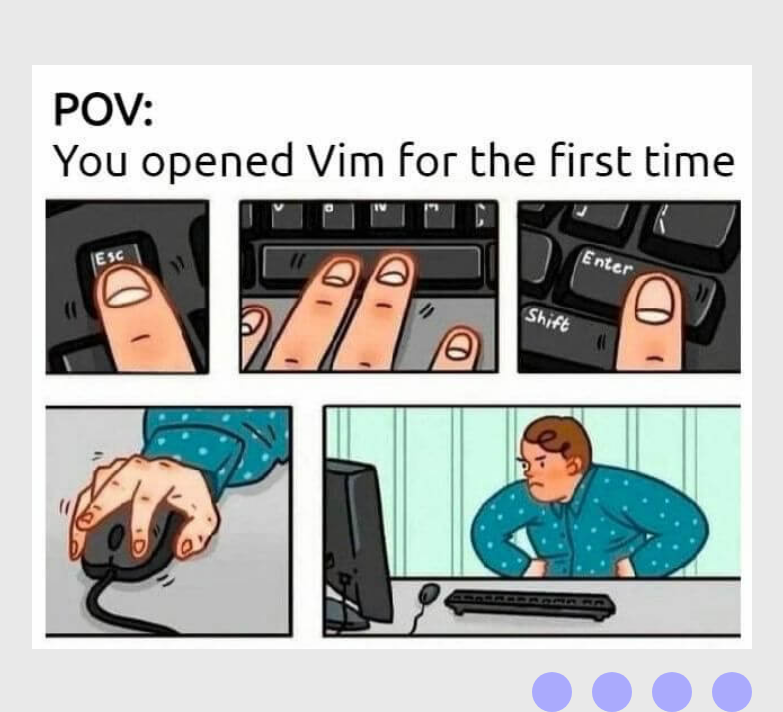
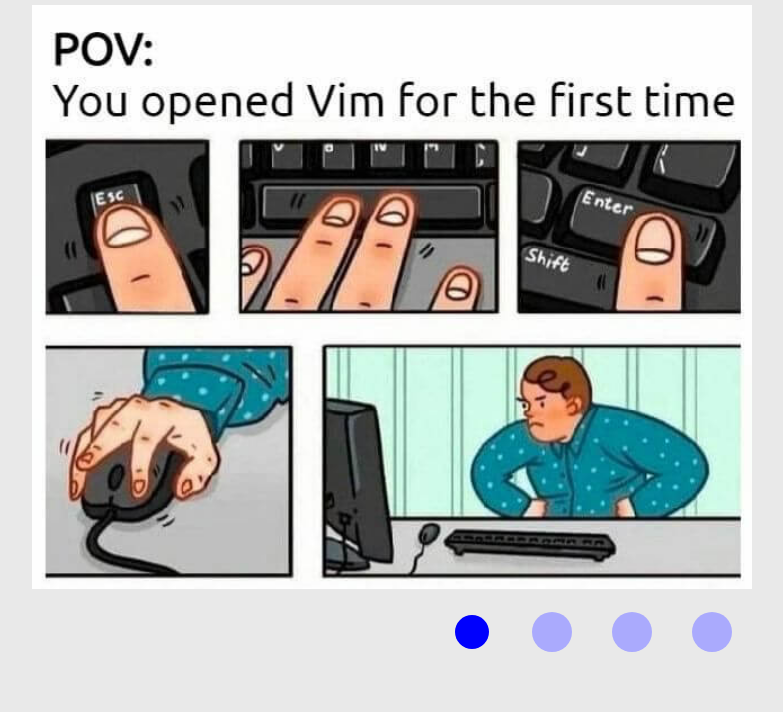
Before and after one commit to abrasov/cssMemSlider, a plain HTML site: page cssMemSlider/index.html in a window 1280 px wide. Shown: the part 108-820 px from the top of the page, without its empty margins (248-1031 px from the left). Drawn offline with Linux system fonts and the light colour scheme.

Commit message:
feat: add correct controls (Вт, 17 май, 2022 01:49:58)

```diff
--- a/cssMemSlider/index.html
+++ b/cssMemSlider/index.html
@@ -33,10 +33,10 @@
 
     <div class="post-slider">
       <div class="navigation">
-        <label for="slide1"></label>
-        <label for="slide2"></label>
-        <label for="slide3"></label>
-        <label for="slide4"></label>
+        <label for="slide1"><div></div></label>
+        <label for="slide2"><div></div></label>
+        <label for="slide3"><div></div></label>
+        <label for="slide4"><div></div></label>
       </div>
     </div>
   </div>
--- a/cssMemSlider/styles.css
+++ b/cssMemSlider/styles.css
@@ -18,7 +18,7 @@ body {
 }
 
 .title {
-  margin: 1em 0;
+  margin-top: 1em;
 }
 input {
   visibility: hidden;
@@ -28,7 +28,6 @@ ul {
 }
 .slider {
   display: flex;
-  margin: 1em 0;
   overflow: hidden;
 }
 img {
@@ -43,16 +42,18 @@ img {
 .navigation {
   display: flex;
   justify-content: flex-end;
-  gap: 1em;
 }
 label {
+  cursor: pointer;
+}
+label div{
   width: 2em;
   height: 2em;
+  margin: 1em;
   border-radius: 50%;
   background-color: #aaaafd;
-  cursor: pointer;
 }
-label:hover {
+label:hover div{
   background-color: #5555ff;
 }
 .slide1:checked ~ .slider .first-item {
@@ -67,3 +68,19 @@ label:hover {
 .slide4:checked ~ .slider .first-item {
   margin-left: -300%;
 }
+.slide1:checked ~ .post-slider label:nth-child(1) div {
+  background-color: #0000fd;
+  transform: scale(0.85);
+}
+.slide2:checked ~ .post-slider label:nth-child(2) div {
+  background-color: #0000fd;
+  transform: scale(0.85);
+}
+.slide3:checked ~ .post-slider label:nth-child(3) div {
+  background-color: #0000fd;
+  transform: scale(0.85);
+}
+.slide4:checked ~ .post-slider label:nth-child(4) div {
+  background-color: #0000fd;
+  transform: scale(0.8);
+}
```
